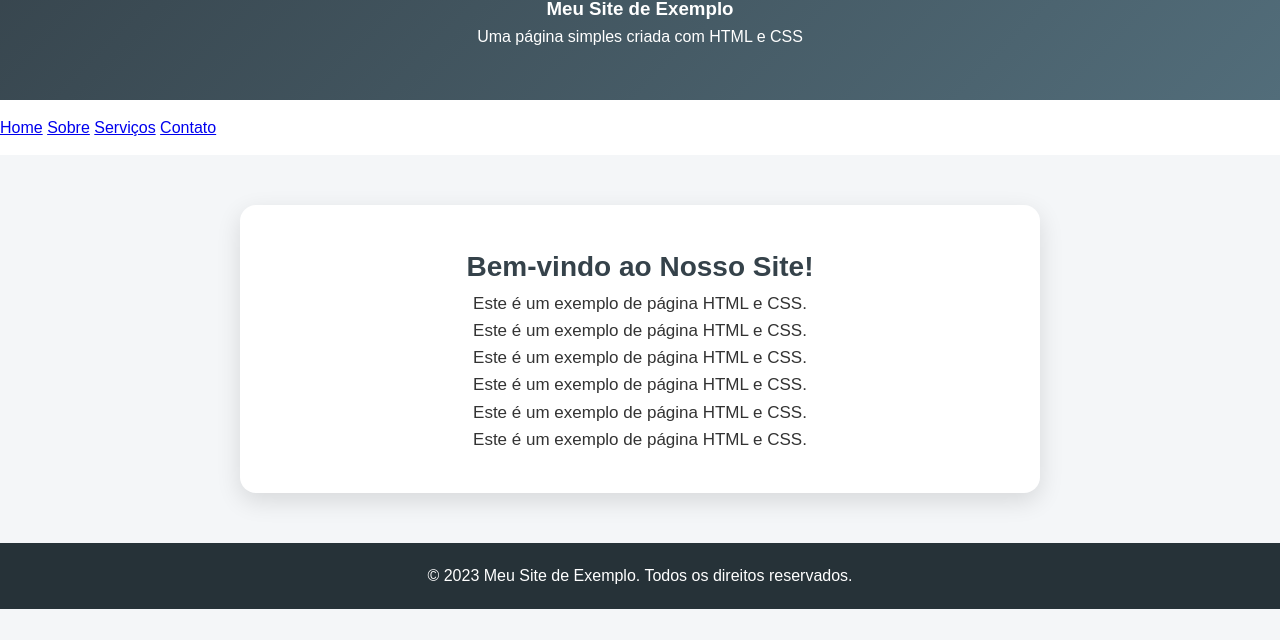
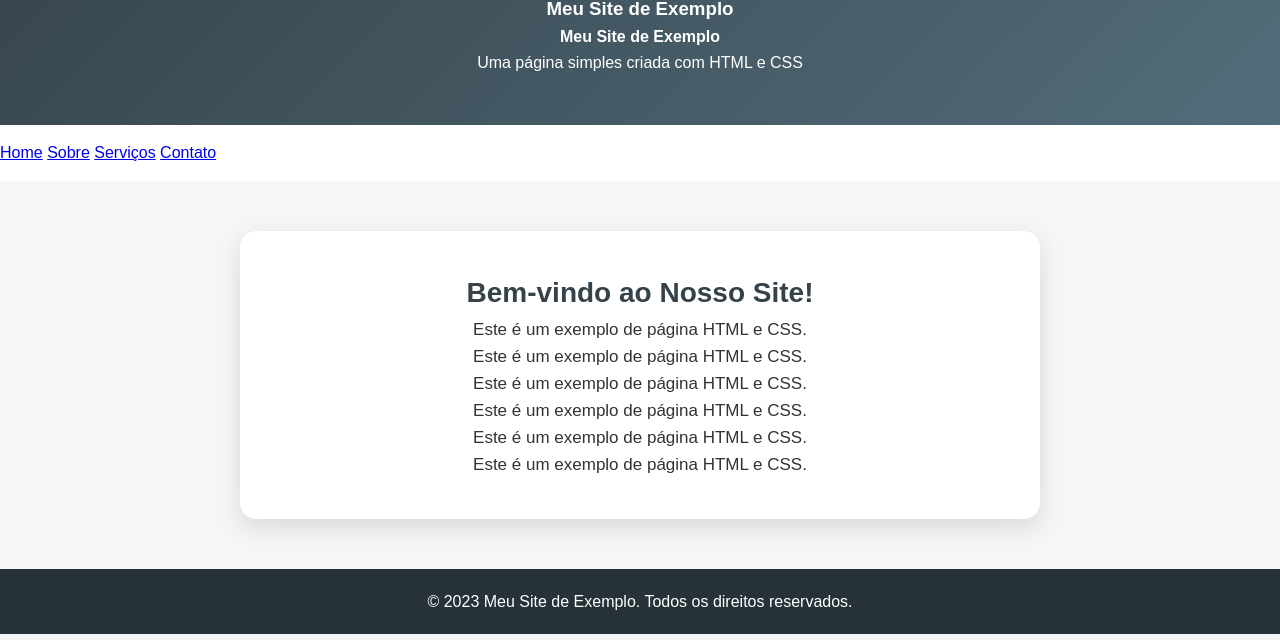
Before and after one commit to renataon/meu-projeto, a plain HTML site: page index.html in a window 1280 px wide. Shown: the part 160-800 px from the top of the page. Drawn offline with Linux system fonts and the light colour scheme.

Commit message:
add novo titulo

```diff
--- a/index.html
+++ b/index.html
@@ -11,6 +11,7 @@
         <h1>Meu Site de Exemplo</h1>
         <h2>Meu Site de Exemplo</h2>
         <h3>Meu Site de Exemplo</h3>
+        <h4>Meu Site de Exemplo</h4>
         <p>Uma página simples criada com HTML e CSS</p>
     </header>
     <nav>
```
